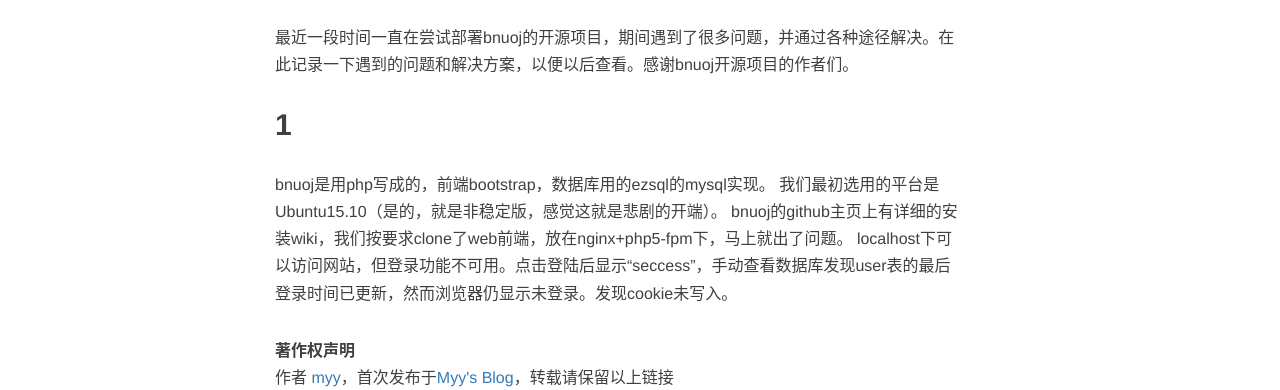
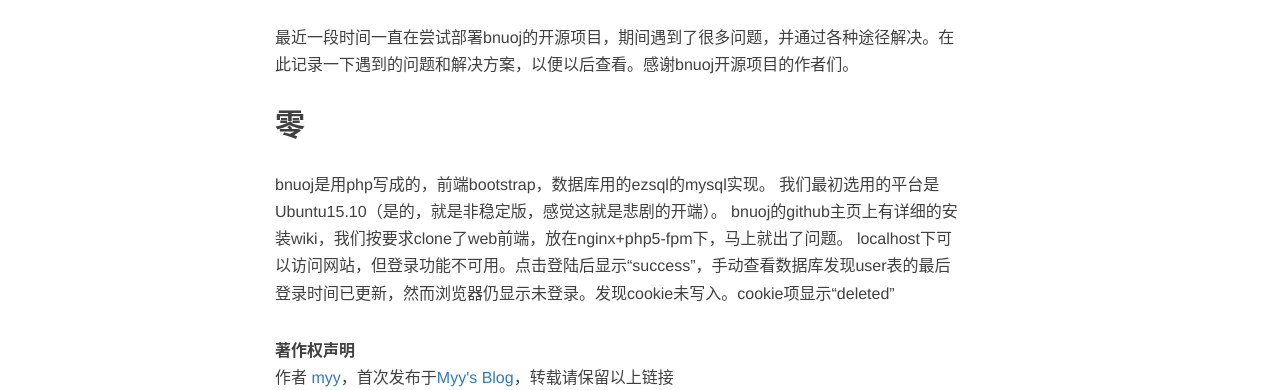
Before and after one commit to meiyy/meiyy.github.io, a Jekyll site: the page built from _posts/2016-05-23-bnuoj配置.markdown, in a window 1280 px wide. Shown: the part 612-1002 px from the top of the page. Built offline with Jekyll 4.4.1, drawn with Linux system fonts in a browser that asks for light colours; nearby versions of some CDN libraries; comment, search, counter and statistics services are not loaded.

Commit message:
new post

```diff
--- a/_posts/2016-05-23-bnuoj配置.markdown
+++ b/_posts/2016-05-23-bnuoj配置.markdown
@@ -13,8 +13,8 @@
 ---
 ## 写作初衷
 最近一段时间一直在尝试部署bnuoj的开源项目，期间遇到了很多问题，并通过各种途径解决。在此记录一下遇到的问题和解决方案，以便以后查看。感谢bnuoj开源项目的作者们。
-## 1
+## 零
 bnuoj是用php写成的，前端bootstrap，数据库用的ezsql的mysql实现。
 我们最初选用的平台是Ubuntu15.10（是的，就是非稳定版，感觉这就是悲剧的开端）。
 bnuoj的github主页上有详细的安装wiki，我们按要求clone了web前端，放在nginx+php5-fpm下，马上就出了问题。
-localhost下可以访问网站，但登录功能不可用。点击登陆后显示“seccess”，手动查看数据库发现user表的最后登录时间已更新，然而浏览器仍显示未登录。发现cookie未写入。
+localhost下可以访问网站，但登录功能不可用。点击登陆后显示“success”，手动查看数据库发现user表的最后登录时间已更新，然而浏览器仍显示未登录。发现cookie未写入。cookie项显示“deleted”
```
